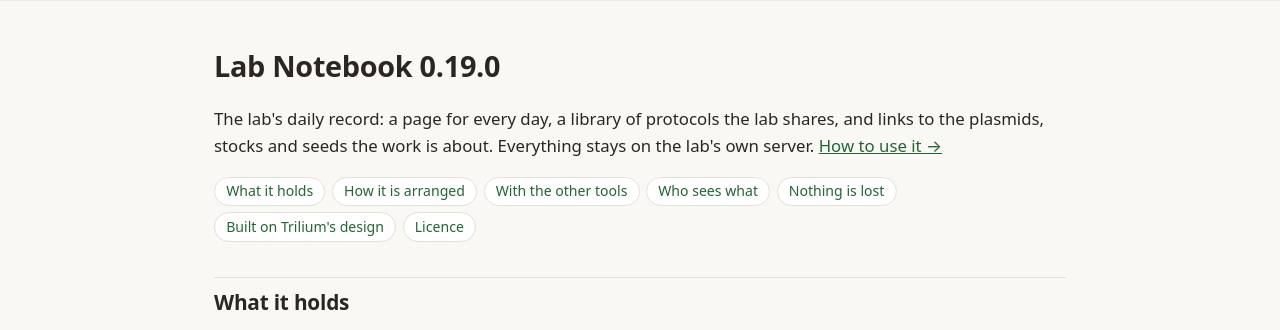
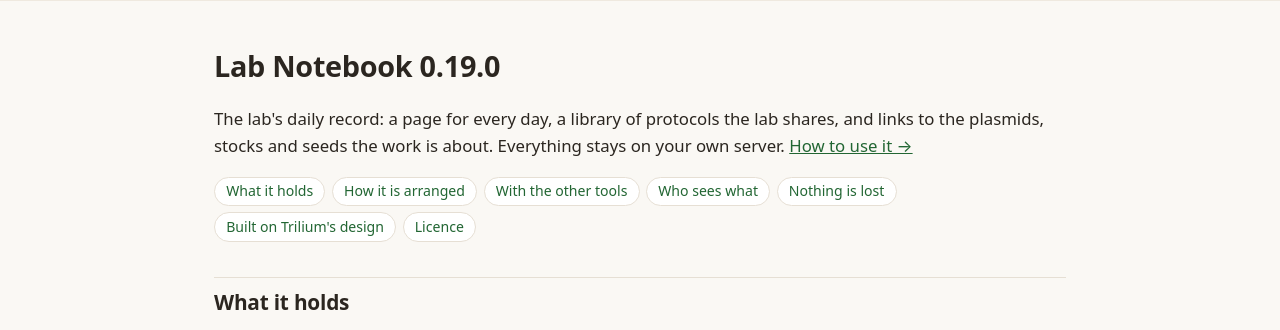
Before and after one commit to Gardiner-Lab/lab-notebook, a Flask app: page /about in a window 1280 px wide. Shown: the part 52-382 px from the top of the page. Run offline with Flask 3, Linux system fonts and the light colour scheme; parts of the project's set-up code (start-up, migrations or seed data) failed here and were passed over.

Commit message:
The pages read for whichever lab runs the suite
Co-Authored-By: Claude Opus 5 <noreply@anthropic.com>

```diff
--- a/app/templates/about.html
+++ b/app/templates/about.html
@@ -15,7 +15,7 @@
 <main class="help">
     <h1>Lab Notebook {{ version }}</h1>
     <p class="lead">The lab's daily record: a page for every day, a library of protocols the lab shares, and
-       links to the plasmids, stocks and seeds the work is about. Everything stays on the lab's own server.
+       links to the plasmids, stocks and seeds the work is about. Everything stays on your own server.
        <a href="{{ request.script_root }}/help">How to use it →</a></p>
 
     <nav class="help-toc">
```
Also changed, not shown: CHANGELOG.md.
